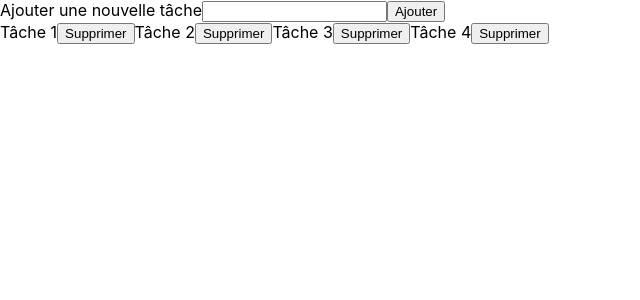
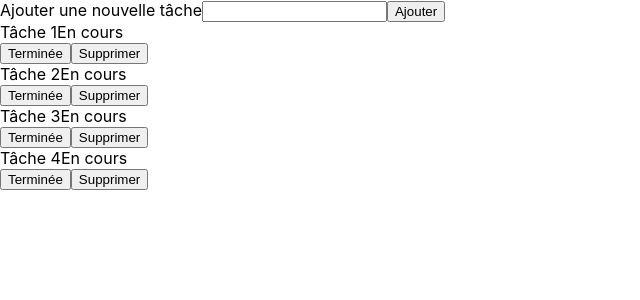
Before and after one commit to FadimeZgj/tp-react-todolist, a React (Create React App) app: page / in a window 1280 px wide. Shown: the top 300 px of the page, without its empty margins (0-640 px from the left). Built offline with nearby package versions, Linux system fonts and the light colour scheme.

Commit message:
Gestion du statut des tâches

```diff
--- a/src/components/Task/NewTaskForm.js
+++ b/src/components/Task/NewTaskForm.js
@@ -2,17 +2,19 @@ import React, { useState } from "react";
 import TaskProps from "./TaskProps";
 
 function NewTaskForm({ onSubmit }) {
+  const [task, setTask] = useState(null)
 
   const handleSubmit = (e) => {
     e.preventDefault();
 
     const { taskname } = e.target;
-    let task = new TaskProps(taskname.value)
+    let newTask = new TaskProps(taskname.value)
+    setTask(newTask)
 
-    onSubmit(task)
-
+    onSubmit(newTask)
     e.target.reset()
   };
+
 
   return (
     <>
--- a/src/components/Task/Task.js
+++ b/src/components/Task/Task.js
@@ -1,13 +1,37 @@
-import React from 'react'
+import React, { useEffect, useState } from 'react'
 
 function Task({taskProps, id, onDelete}) {
+  const [status, setStatus] = useState("En cours")
+  const [color, setColor] = useState("#fff")
+
+  const handleChangeStatus =()=>{
+    if (status === "En cours") {
+      setStatus("Terminée")
+    } else if (status === "Terminée") {
+      setStatus("En cours")
+    }
+
+  }
+
+  useEffect(() => {
+    if (status === "Terminée") {
+      setColor("green")
+    }else{
+      setColor("#fff")
+    }
+  }, [status])
+
 
   const handleDelete =()=>{
     onDelete(id)
   }
 
   return <>
+  <div style={{backgroundColor:color}}>
   {taskProps.taskname}
+  {status}
+  </div>
+  <button onClick={(e)=>(handleChangeStatus(e.target.value))}>{status === "Terminée" ? "En cours":"Terminée"}</button>
   <button onClick={handleDelete}>Supprimer</button>
     </>
 
--- a/src/components/Task/TaskList.js
+++ b/src/components/Task/TaskList.js
@@ -8,6 +8,7 @@ let tasksList = [
   new TaskProps("Tâche 2"),
   new TaskProps("Tâche 3"),
   new TaskProps("Tâche 4"),
+
 ];
 
 function TaskList() {
```
